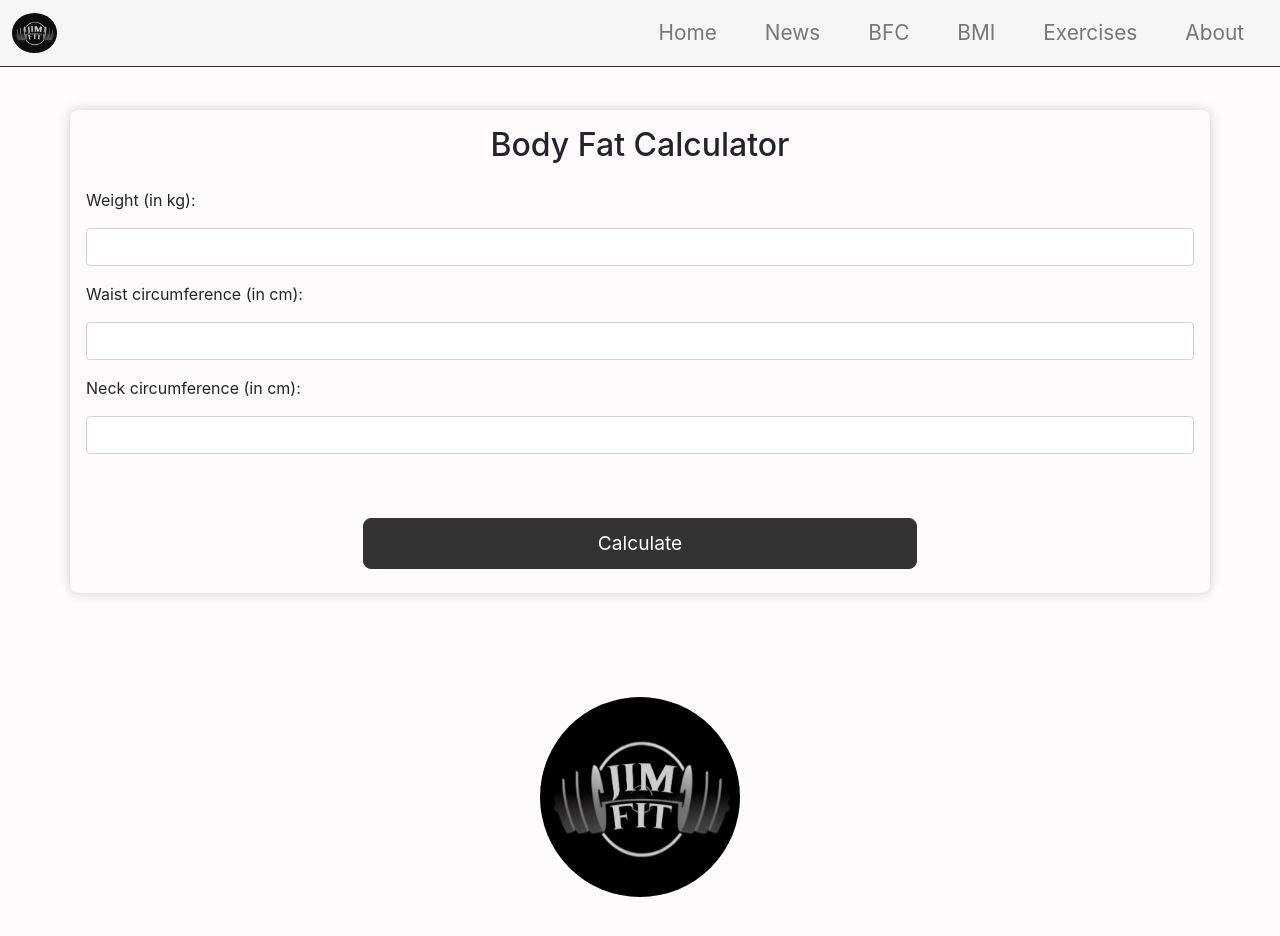
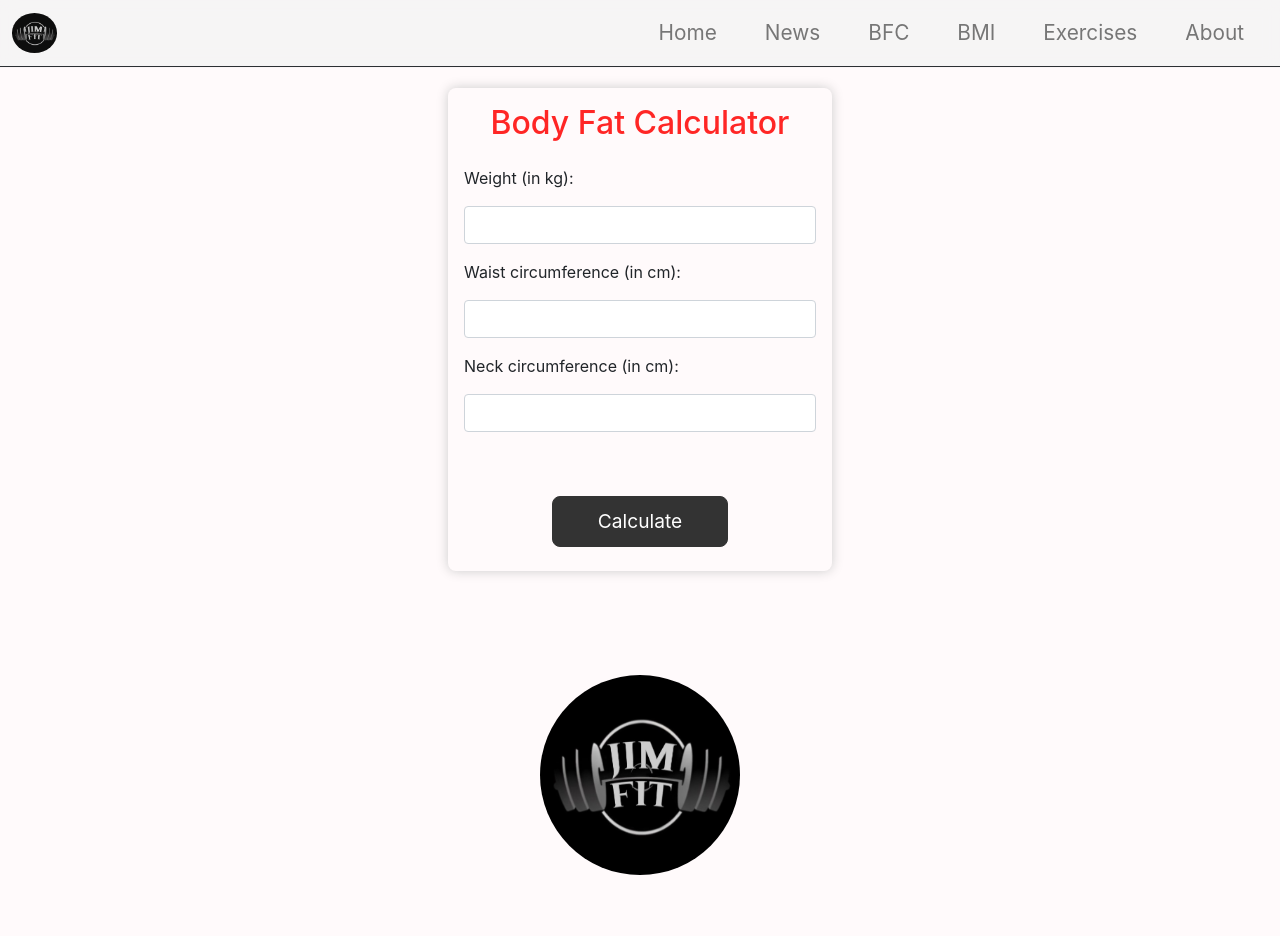
Before and after one commit to istekhar46/jimfit, a React (Create React App) app: page /bfc in a window 1280 px wide. Shown: the top 936 px of the page. Built offline with nearby package versions, Linux system fonts and the light colour scheme.

Commit message:
fixed interfaces

```diff
--- a/src/components/About.js
+++ b/src/components/About.js
@@ -3,7 +3,7 @@ import React from 'react'
 export default function About(props) {
       props.setProgress(100)
     return (
-        <div className="container" style={{ marginTop: '110px' }}>
+        <div className="container" style={{ marginTop: '88px' }}>
             <p><strong> Fitness Hub: Your Source for Exercises, BMI Tracking, and News
 
                 Welcome to Fitness Hub, your ultimate destination for all things fitness-related. Whether you're looking to get in shape, track your BMI, or stay updated on the latest news in the fitness world, we've got you covered.</strong></p>
--- a/src/components/BFICalculator.js
+++ b/src/components/BFICalculator.js
@@ -1,4 +1,5 @@
 import React, { useState } from 'react';
+import '../index.css'
 
 const BodyFatCalculator = () => {
   const [weight, setWeight] = useState('');
@@ -20,8 +21,9 @@ const BodyFatCalculator = () => {
   };
 
   return (
-    <div className="container" style={{ marginTop: "110px" }}>
-      <h2 className="text-center mb-4">Body Fat Calculator</h2>
+    <div className="container" style={{ marginTop: "88px",maxWidth:'30%' }}>
+      <div >
+        <h2 className="text-center mb-4" style={{color:'#ff2625'}}>Body Fat Calculator</h2>
         <form onSubmit={handleSubmit}>
           <div className="mb-3">
             <label htmlFor="weight" className="form-label">Weight (in kg):</label>
@@ -69,6 +71,7 @@ const BodyFatCalculator = () => {
           </div>
         )}
       </div>
+    </div>
   );
 };
 
--- a/src/components/ExerciseGenerator.js
+++ b/src/components/ExerciseGenerator.js
@@ -60,7 +60,7 @@ const ExerciseList = () => {
 
   return (
     <div style={{ marginTop: "110px" }}>
-      <h2 className="text-center">Exercise List</h2>
+      <h2 className="text-center" style={{color:'#ff2625'}}>Exercise List</h2>
 
       {showForm && (
         <div className="form-wrap p-2">
--- a/src/index.css
+++ b/src/index.css
@@ -12,7 +12,7 @@
 }
 
   .app {
-    margin: 142px auto;
+    margin: 112px auto;
     display: flex;
     flex-direction: column;
     justify-content: center;
--- a/src/utils/fetchData.js
+++ b/src/utils/fetchData.js
@@ -1,7 +1,7 @@
 export const exerciseOptions = {
   method: 'GET',
   headers: {
-    'X-RapidAPI-Key': '17ca273a01mshe01e37985da1f7bp161e1ajsn33c02f653d23',
+    'X-RapidAPI-Key': 'b698f3a435msh608ebede0ef2c31p1a1a55jsnf41e366e1efe',
     'X-RapidAPI-Host': 'exercisedb.p.rapidapi.com',
   },
 };
```
Lines whose indentation alone changed are shown as unchanged.
